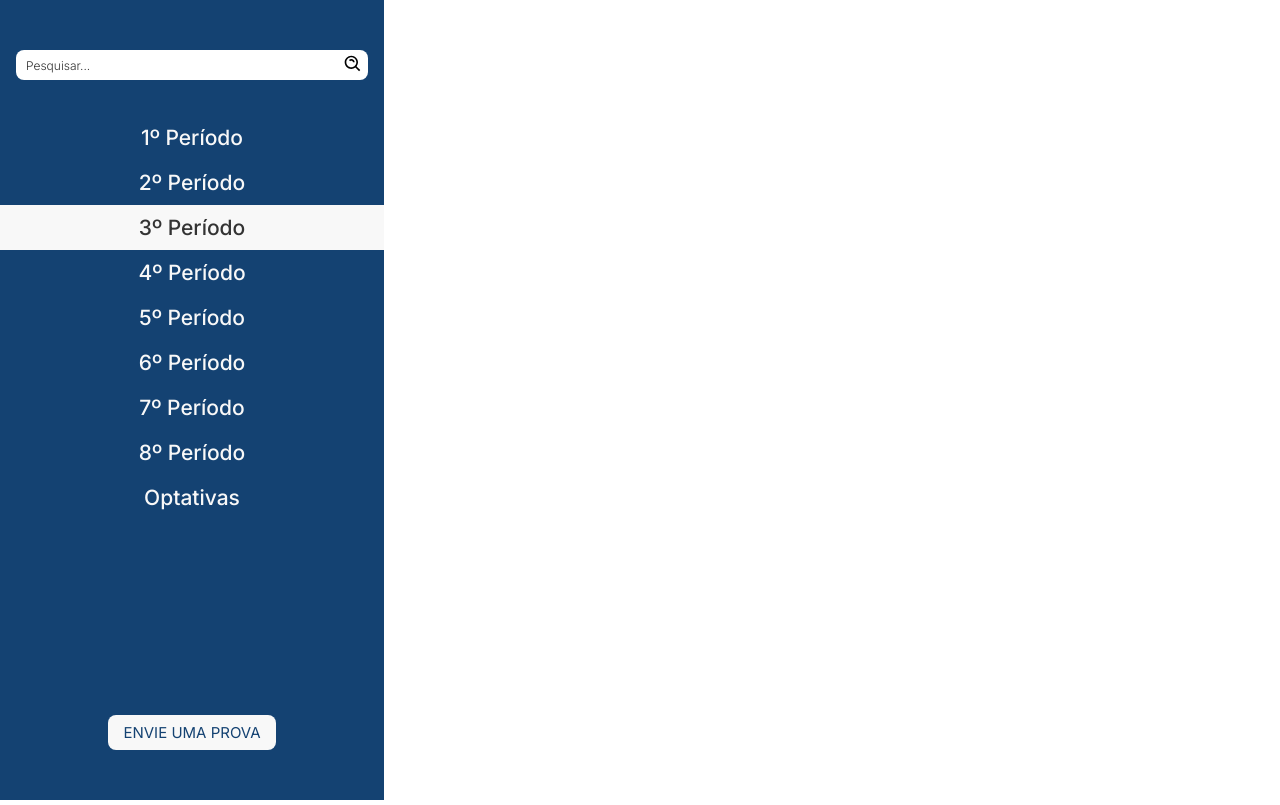
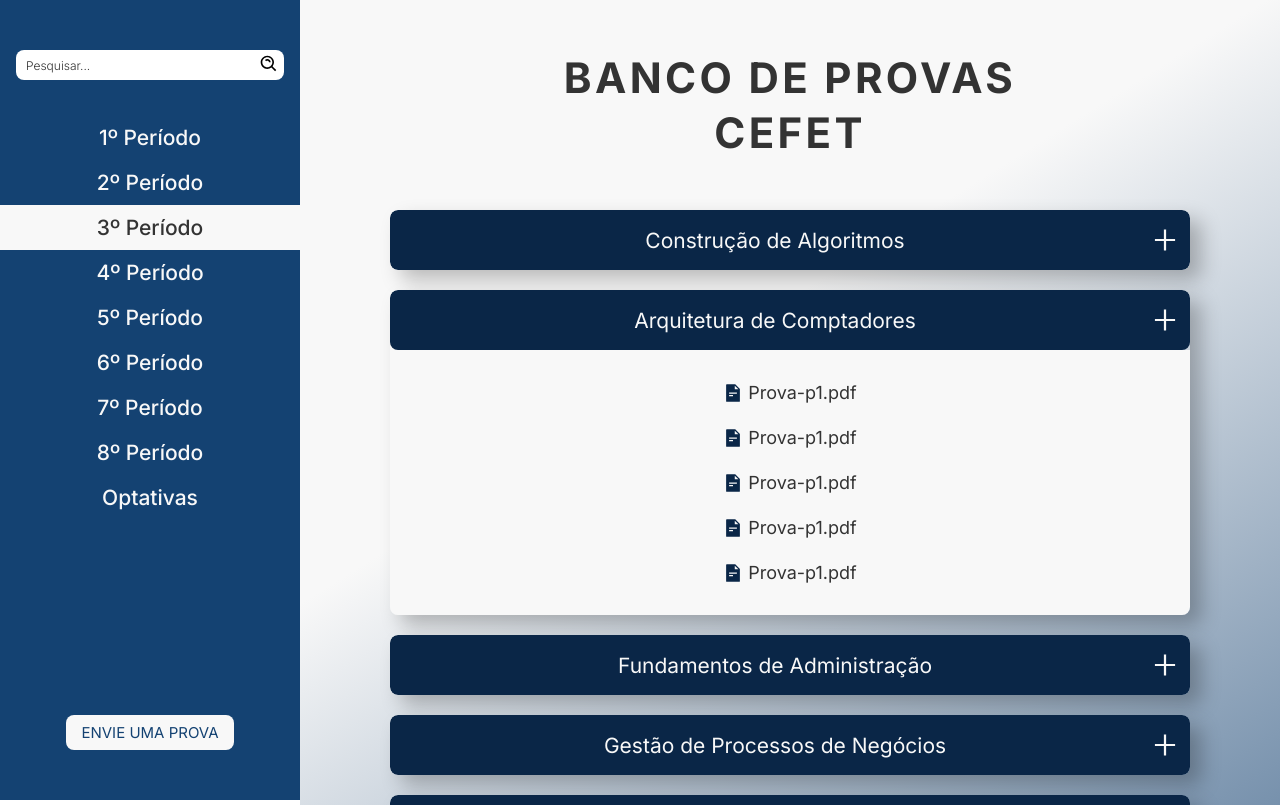
Before and after one commit to NyviDev/cefetdb-frontend, a React (Create React App) app: page / in a window 1280 px wide. Shown: the top 805 px of the page. Built offline with nearby package versions, Linux system fonts and the light colour scheme.

Commit message:
feat: create styled Disciplines component

```diff
--- a/src/View/App.tsx
+++ b/src/View/App.tsx
@@ -1,10 +1,14 @@
 import React from "react";
 import Sidebar from "../components/Sidebar/Sidebar";
+import Disciplines from "./Disciplines";
+
+import styles from "./app.module.scss";
 
 function App() {
   return (
-    <div>
+    <div className={styles.app}>
       <Sidebar />
+      <Disciplines />
     </div>
   );
 }
--- /dev/null
+++ b/src/View/Disciplines/disciplines.module.scss
@@ -0,0 +1,79 @@
+@import "../../styles/all.scss";
+
+.main {
+  @include flex(column, center, flex-start);
+  padding-top: 50px;
+  flex: 1;
+  min-height: 100vh;
+  background: rgb(20, 66, 114);
+  background: linear-gradient(
+    328deg,
+    rgba(20, 66, 114, 0.7567401960784313) 0%,
+    rgba(248, 248, 248, 1) 64%
+  );
+  margin-left: 300px;
+
+  .title {
+    @include fontStyle(800, 42px, 55px, $black);
+    letter-spacing: 0.08em;
+    text-transform: uppercase;
+    text-align: center;
+    width: 500px;
+  }
+
+  .disciplines {
+    @include flex(column, center, flex-start);
+    gap: 20px;
+    width: 100%;
+    padding: 50px 20px;
+    .disciplineContainer {
+      border-radius: 8px;
+      overflow: hidden;
+      max-width: 800px;
+      width: 100%;
+      box-shadow: 11px 10px 20px rgba(0, 0, 0, 0.25);
+      .disciplineHeader {
+        @include flex(row, center, flex-end);
+        background-color: $dark-blue;
+        color: $white;
+        height: 60px;
+        border-radius: 8px;
+        padding: 0 10px;
+        .disciplineTitle {
+          flex: 1;
+          text-align: center;
+          @include fontStyle(400, 21px, 25px, $white);
+        }
+
+        .disciplineButton {
+          color: $white;
+          font-size: 30px;
+          height: 30px;
+        }
+      }
+
+      .files {
+        @include flex(column, center, center);
+        gap: 20px;
+        background-color: $white;
+        padding: 30px 0;
+
+        .fileContainer {
+          @include flex(row, center, center);
+
+          gap: 5px;
+          color: $black;
+
+          svg {
+            font-size: 20px;
+            color: $dark-blue;
+          }
+
+          .file {
+            @include fontStyle(400, 18px, 25px, $black);
+          }
+        }
+      }
+    }
+  }
+}
--- /dev/null
+++ b/src/View/Disciplines/index.tsx
@@ -0,0 +1,121 @@
+import React from "react";
+import styles from "./disciplines.module.scss";
+import { AiOutlinePlus, AiFillFileText } from "react-icons/ai";
+
+const Disciplines = () => {
+  const periods = {
+    0: ["A", "B", "C"],
+    1: [
+      "Construção de Algoritmos",
+      "Arquitetura de Comptadores",
+      "Fundamentos de Administração",
+      "Gestão de Processos de Negócios",
+      "Fundamentos da Matemática",
+      "Matemática Discreta",
+      "Fundamentos de SI",
+    ],
+    2: [
+      "Programação Estruturada",
+      "Fundamentos de Redes",
+      "Modelagem de Dados",
+      "Engenharia de Requisitos",
+      "Cálculo",
+      "Metodologia da Pesquisa Científica",
+    ],
+    3: [
+      "Programação Orientada a Objetos",
+      "Fundamentos da Web",
+      "Banco de Dados I",
+      "Álgebra Linear",
+      "Algoritmos e Estrutura de Dados",
+    ],
+    4: [
+      "Programação de Aplicações Coorporativas",
+      "Sistemas Operacionais",
+      "Banco de Dados II",
+      "Administração de Banco de Dados",
+      "Engenharia de Software",
+      "Análise e Projetos de Sistemas",
+      "Algoritmos em Grafos",
+    ],
+    5: [
+      "Programação para Web",
+      "Administração de Redes",
+      "Probabilidade e Estatística",
+      "Gestão do Conhecimento da Informação",
+      "Qualidade de Software",
+      "Projeto e Arquitetura de Software",
+    ],
+    6: [
+      "Programação Paralela e Concorrente",
+      "Segurança e Auditoria de Sistemas",
+      "Programação de Clientes Web",
+      "Teste e Manutenção de Software",
+      "Empreendedorismo Digital",
+    ],
+    7: [
+      "Gestão de Projetos de TI",
+      "Interação H/C",
+      "Tecnologias Sustentavéis",
+      "Ética",
+      "Projeto Integrador de Sistemas",
+    ],
+    8: ["Governança de TI", "Legislação e Prop. Intelectual", "Economia"],
+  };
+
+  return (
+    <main className={styles.main}>
+      <h1 className={styles.title}>Banco de Provas CEFET</h1>
+      <ul className={styles.disciplines}>
+        {periods[1].map((course) => {
+          return (
+            <li className={styles.disciplineContainer}>
+              <div className={styles.disciplineHeader}>
+                <h3 className={styles.disciplineTitle}>{course}</h3>
+                <button className={styles.disciplineButton}>
+                  <AiOutlinePlus />
+                </button>
+              </div>
+              {course === "Arquitetura de Comptadores" &&
+              <ul className={styles.files}>
+                <li className={styles.fileContainer}>
+                  <AiFillFileText />
+                  <a className={styles.file} href="google.com">
+                    Prova-p1.pdf
+                  </a>
+                </li>
+                <li className={styles.fileContainer}>
+                  <AiFillFileText />
+                  <a className={styles.file} href="google.com">
+                    Prova-p1.pdf
+                  </a>
+                </li>
+                <li className={styles.fileContainer}>
+                  <AiFillFileText />
+                  <a className={styles.file} href="google.com">
+                    Prova-p1.pdf
+                  </a>
+                </li>
+                <li className={styles.fileContainer}>
+                  <AiFillFileText />
+                  <a className={styles.file} href="google.com">
+                    Prova-p1.pdf
+                  </a>
+                </li>
+                <li className={styles.fileContainer}>
+                  <AiFillFileText />
+                  <a className={styles.file} href="google.com">
+                    Prova-p1.pdf
+                  </a>
+                </li>
+              </ul>
+        }
+            </li>
+          );
+        })}
+      </ul>
+    </main>
+  );
+};
+
+export default Disciplines;
--- /dev/null
+++ b/src/View/app.module.scss
@@ -0,0 +1,5 @@
+@import "../styles/all.scss";
+
+.app {
+    @include flex(row, flex-start, flex-start);
+}
--- a/src/components/Sidebar/components/searchBar.module.scss
+++ b/src/components/Sidebar/components/searchBar.module.scss
@@ -5,7 +5,6 @@
   position: relative;
   margin-bottom: 35px;
   width: 100%;
-
 
   .input {
     margin: 0 16px;
--- a/src/components/Sidebar/sidebar.module.scss
+++ b/src/components/Sidebar/sidebar.module.scss
@@ -2,9 +2,9 @@
 
 .sidebar {
   @include flex(column, center, space-between);
+  position: fixed;
   padding: 50px 0;
-  max-width: 400px;
-  width: 30%;
+  width: 300px;
   height: 100vh;
   background: $blue;
 
--- a/src/styles/global.scss
+++ b/src/styles/global.scss
@@ -14,4 +14,9 @@
 button {
   border: none;
   background: transparent;
+  cursor: pointer;
 }
+
+a {
+  text-decoration: none;
+}
```
